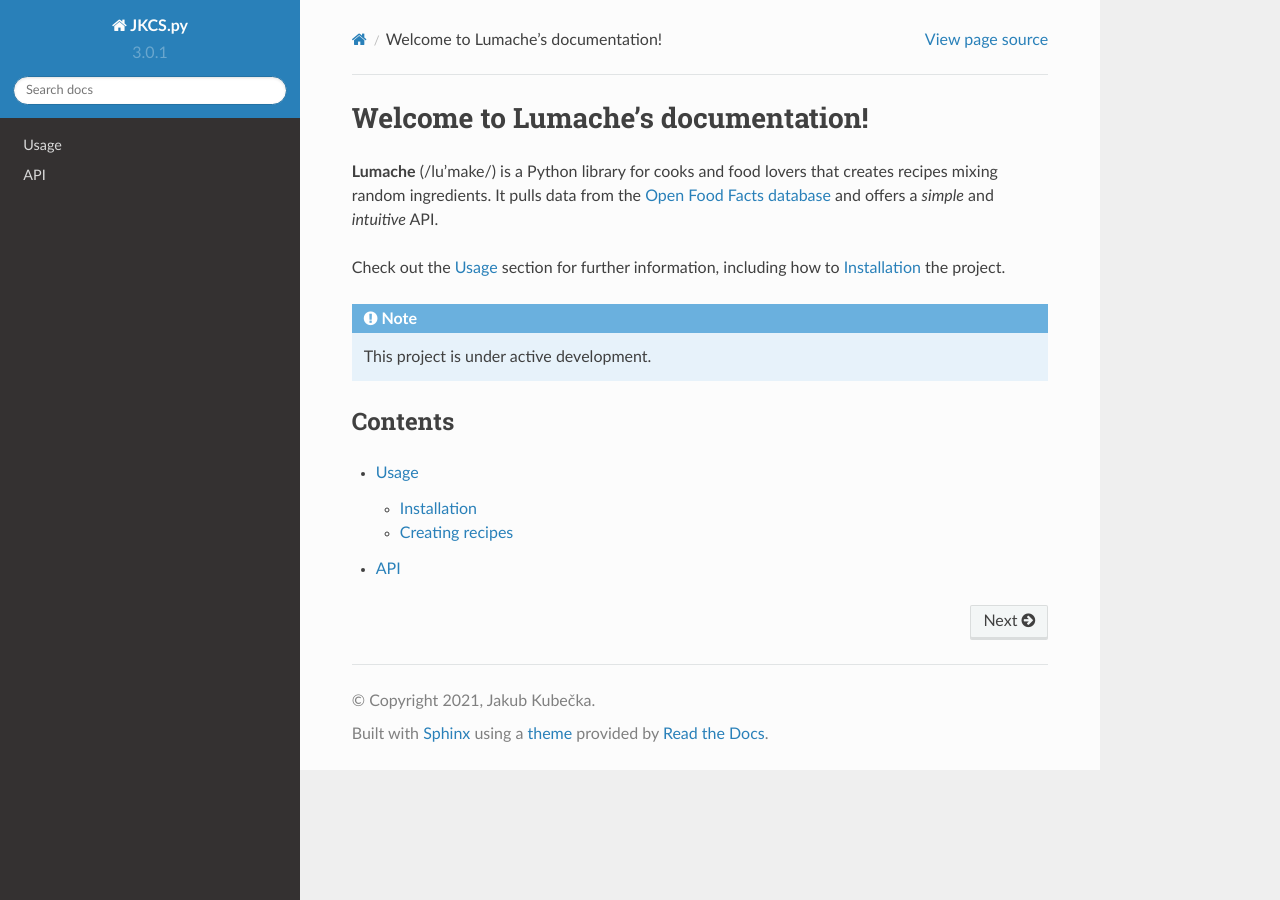
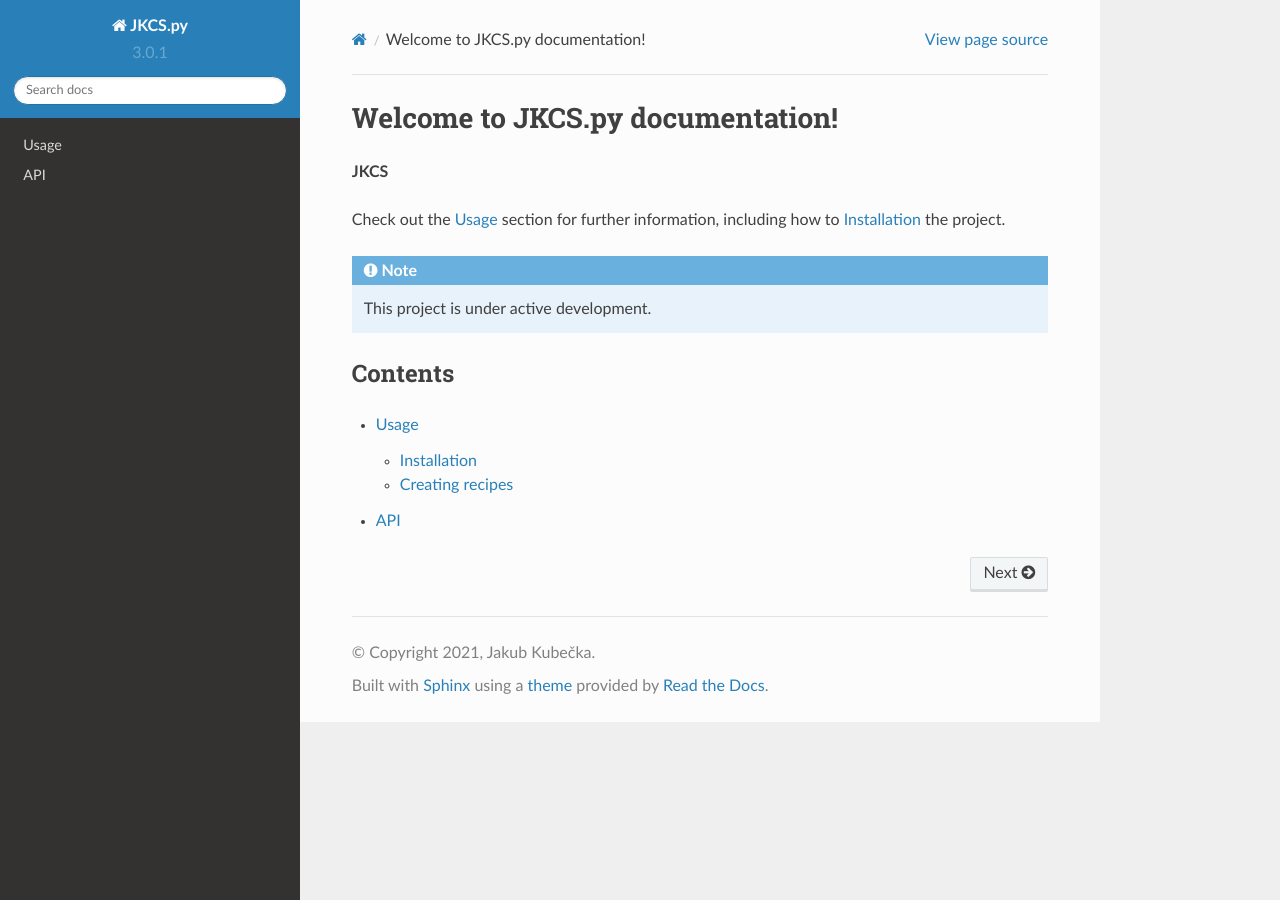
Before and after one commit to kubeckaj/JKCS.py-Manual, a Sphinx documentation site: the page built from docs/source/index.rst, in a window 1280 px wide. Built offline with Sphinx 7.4.7 and the Read the Docs theme 2.0.0, drawn with Linux system fonts in a browser that asks for light colours.

Commit message:
Update index.rst

```diff
--- a/docs/source/index.rst
+++ b/docs/source/index.rst
@@ -1,10 +1,7 @@
-Welcome to Lumache's documentation!
+Welcome to JKCS.py documentation!
 ===================================
 
-**Lumache** (/lu'make/) is a Python library for cooks and food lovers
-that creates recipes mixing random ingredients.
-It pulls data from the `Open Food Facts database <https://world.openfoodfacts.org/>`_
-and offers a *simple* and *intuitive* API.
+**JKCS**
 
 Check out the :doc:`usage` section for further information, including
 how to :ref:`installation` the project.
```
